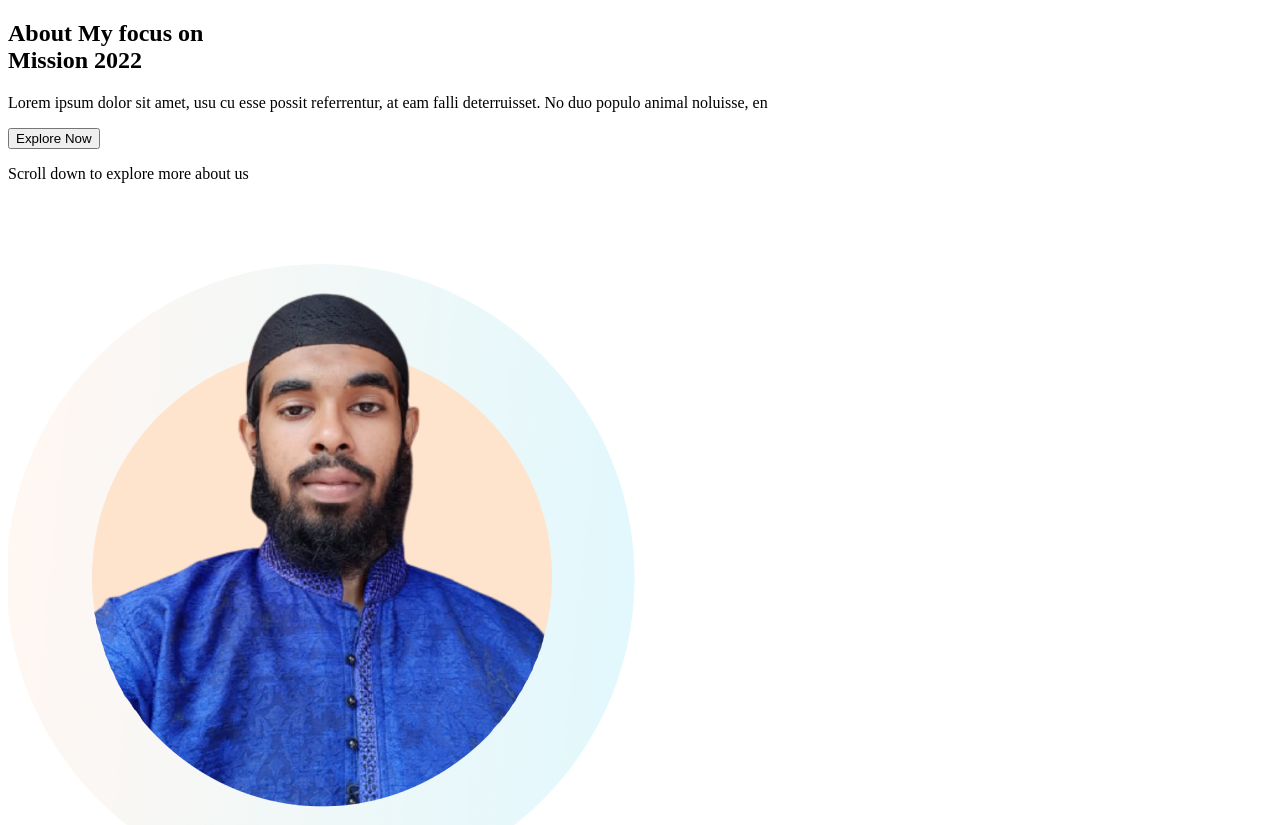
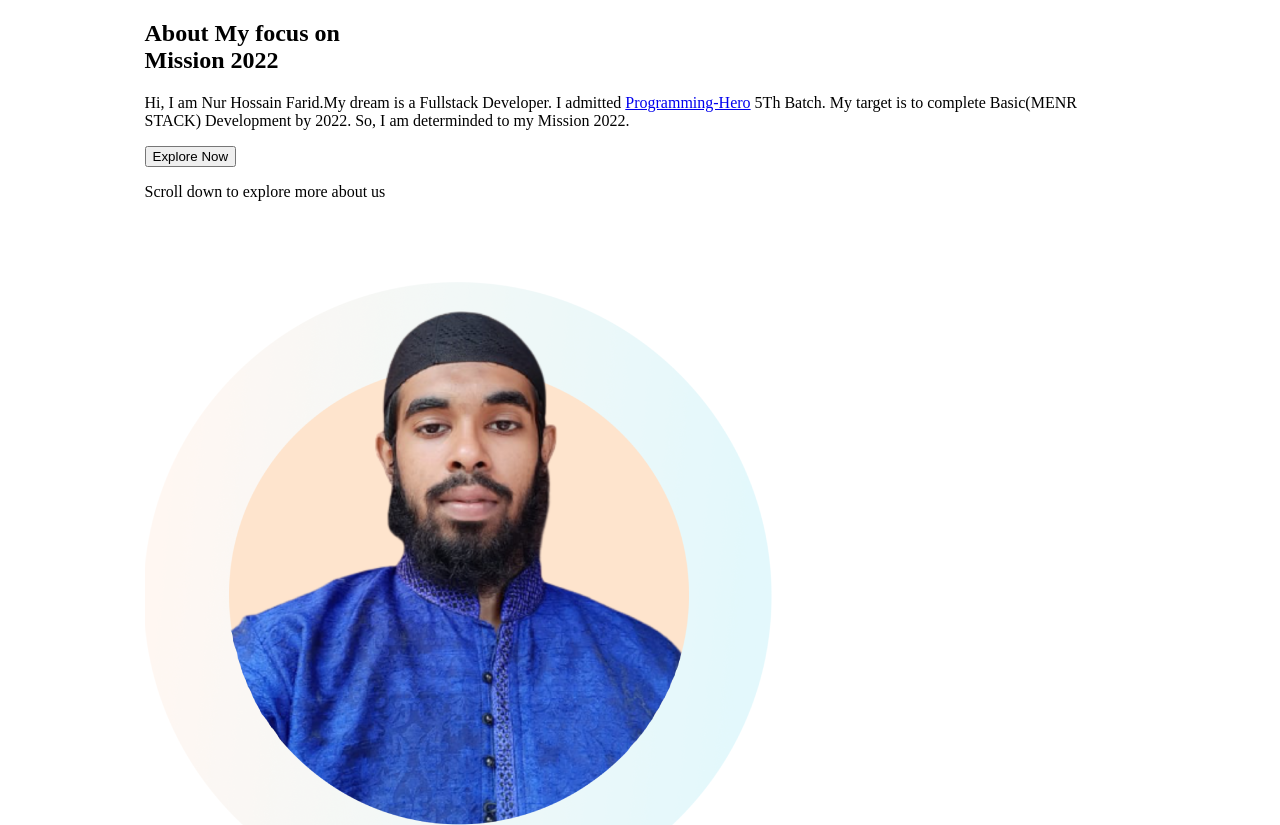
Before and after one commit to nurhossainfarid/Assignment01, a plain HTML site: page index.html in a window 1280 px wide. Shown: the top 825 px of the page. Drawn offline with Linux system fonts and the light colour scheme.

Commit message:
change some tag and paragraph in html file

```diff
--- a/index.html
+++ b/index.html
@@ -20,9 +20,7 @@
                 <h1>About My focus on <br> <span>Mission 2022</span></h1>
             </div>
             <div id="text-item">
-                <p>Lorem ipsum dolor sit amet, usu cu esse possit
-                    referrentur, at eam falli deterruisset. No duo populo
-                    animal noluisse, en</p>
+                <p>Hi, I am Nur Hossain Farid.My dream is a Fullstack Developer. I admitted <a href="http://" target="_blank" rel="noopener noreferrer">Programming-Hero</a> 5Th Batch. My target is to complete Basic(MENR STACK) Development by 2022. So, I am determinded to my Mission 2022. </p>
                 <button>Explore Now</button>
                 <p>Scroll down to explore more about us</p>
             </div>
@@ -38,12 +36,12 @@
             <div id="myMission">
                 <img src="images/illustrators/illustrator-1.png" alt="">
                 <h3>Mission</h3>
-                <p>My mission is complete MENT Stack with programming-hero in 2022</p>
+                <p>My mission is complete Basic(MENR STACK) Development with <a href="">Programming-Hero</a> by 2022.</p>
             </div>
             <div id="myVision">
                 <img src="images/illustrators/illustrator-2.png" alt="">
                 <h3>Vision</h3>
-                <p>My vision is to go to programming-hero beach05 advance team scic.</p>
+                <p>My vision is to get a Change at the SCIC of <a href="">Programming-Hero</a>.</p>
             </div>
             <div id="myGoal">
                 <img src="images/illustrators/illustrator-2.png" alt="">
--- a/style.css
+++ b/style.css
@@ -0,0 +1,5 @@
+body {
+    margin: 0px auto;
+    padding: 0px;
+    width: 991px;
+}
```
